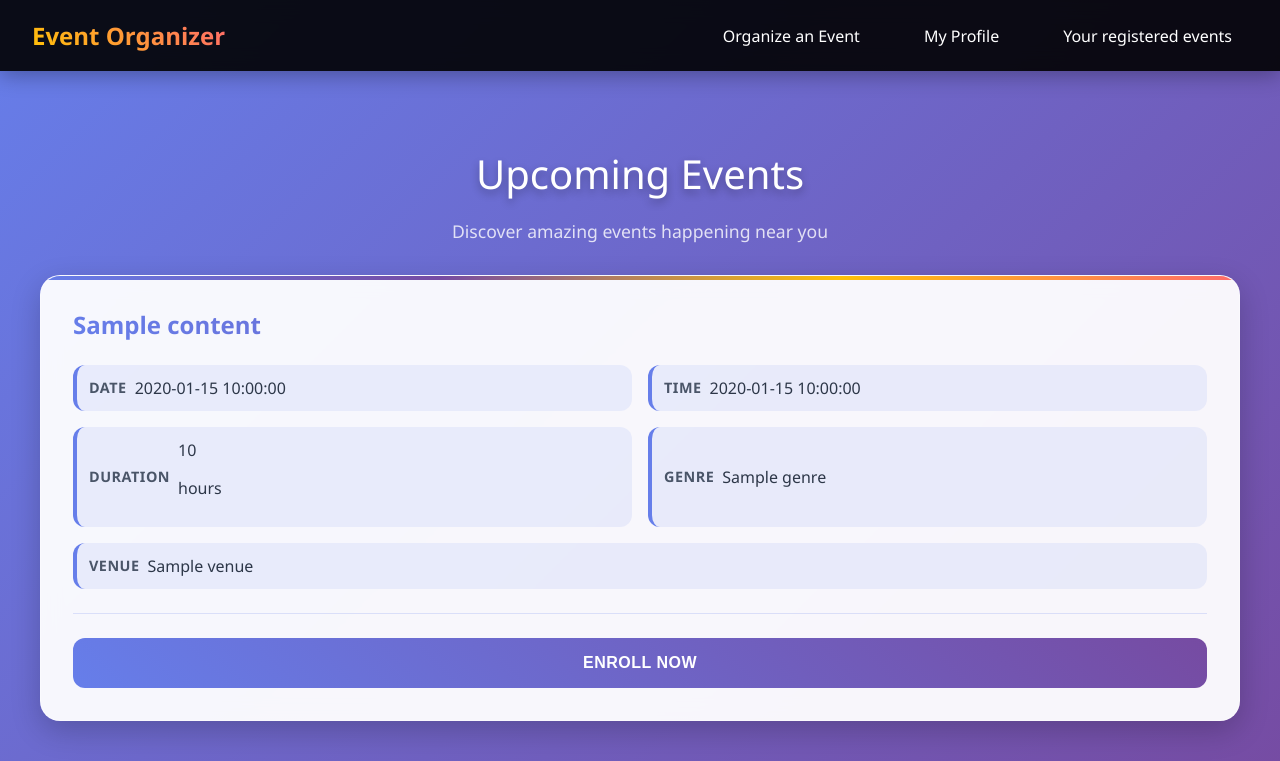
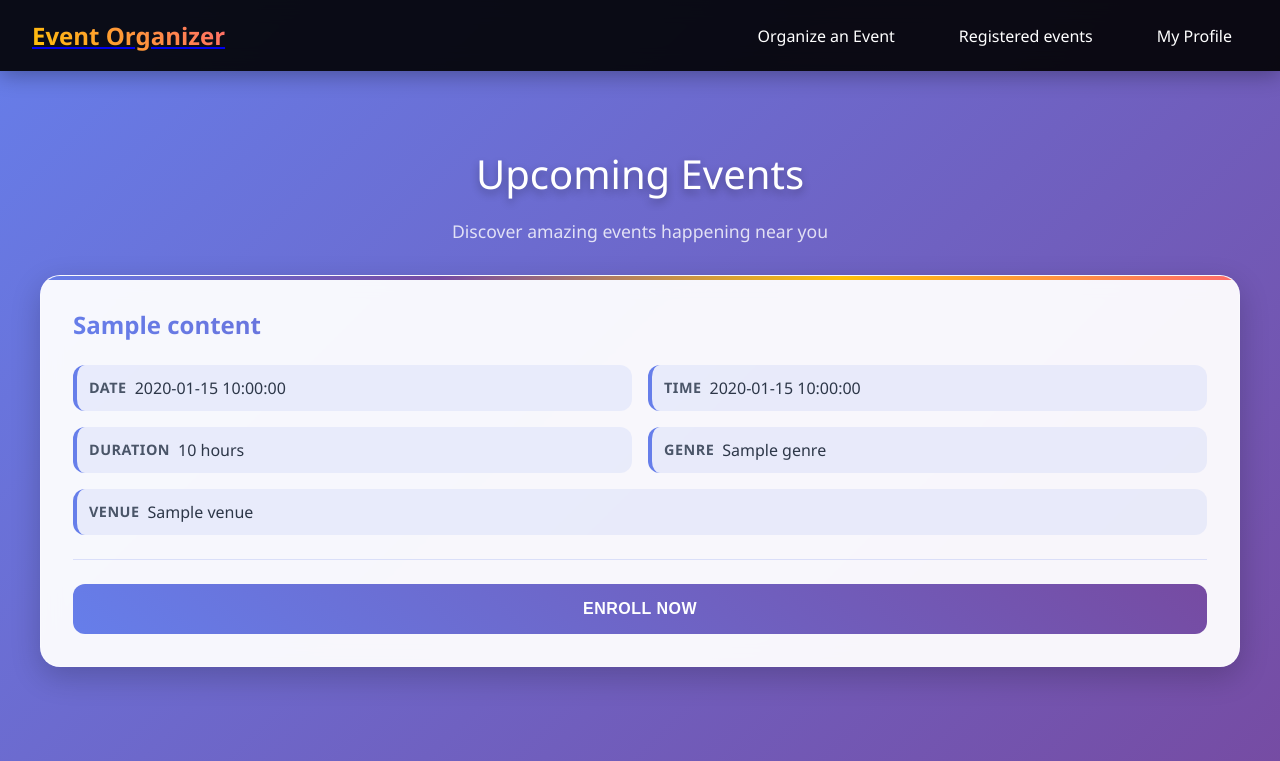
Before and after one commit to AhmedKhawar/Event-Organizer-Flask-Supabase, a Flask app: template templates/main_page.html in a window 1280 px wide. Shown: the top 761 px of the page. Run offline with Flask 3, Linux system fonts and the light colour scheme; the template is opened without the code that fills it: most values are stand-ins (such as "Sample title", 1, 10 or a date in 2020).

Commit message:
Update main_page.html

```diff
--- a/templates/main_page.html
+++ b/templates/main_page.html
@@ -254,11 +254,11 @@
   </head>
   <body>
     <nav>
-      <div class="logo">Event Organizer</div>
+      <a href="/"> <div class="logo">Event Organizer</div> </a>
       <ul>
         <li><a href="/organize">Organize an Event</a></li>
+        <li><a href="/registered">Registered events</a></li>
         <li><a href="/profile">My Profile</a></li>
-        <li><a href="/registered">Your registered events</a></li>
       </ul>
     </nav>
 
@@ -282,7 +282,7 @@
             </div>
             <div class="detail-item">
               <div class="detail-label">Duration</div>
-              <div class="detail-value">{{content["duration"]}} <p>hours</p></div>
+              <div class="detail-value">{{content["duration"]}} hours</div>
             </div>
             <div class="detail-item">
               <div class="detail-label">Genre</div>
```
